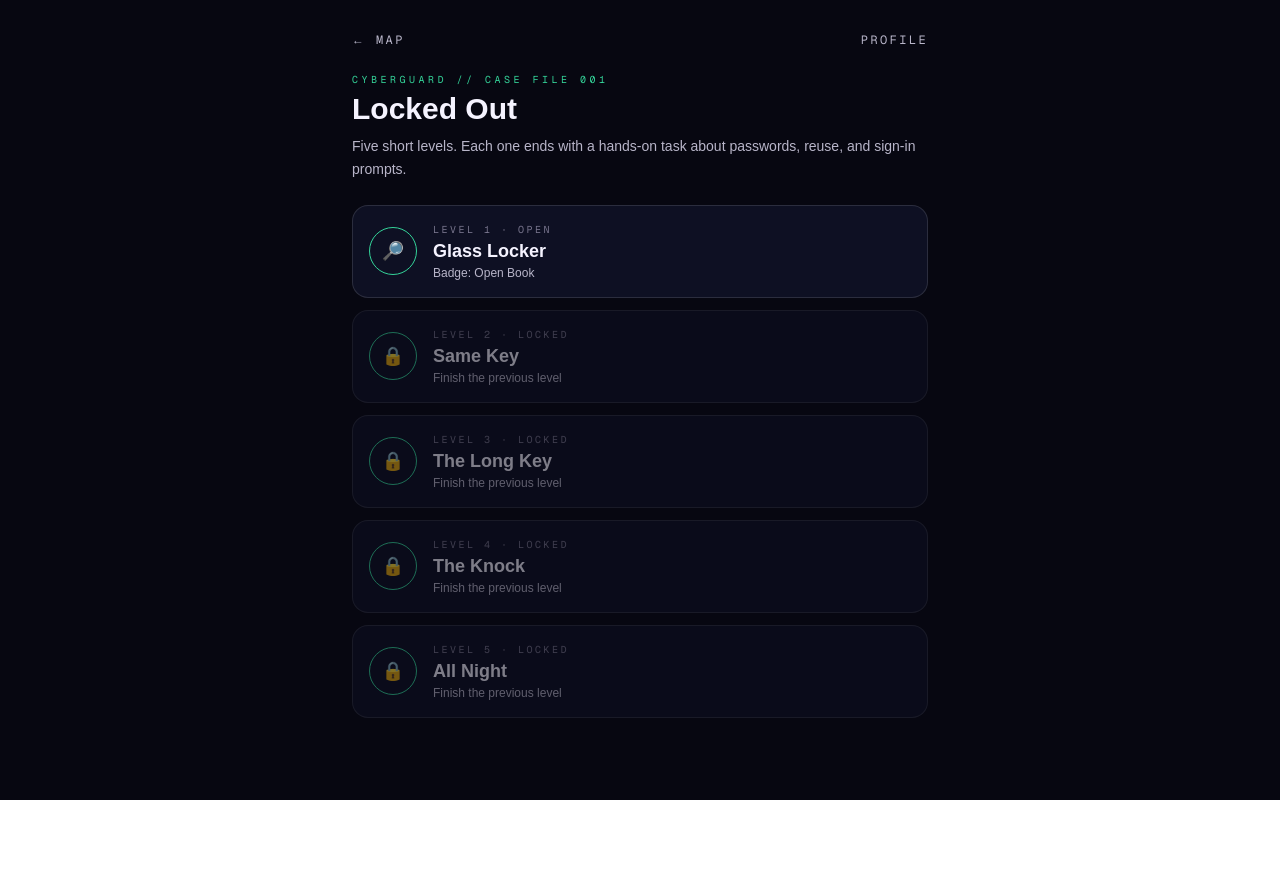
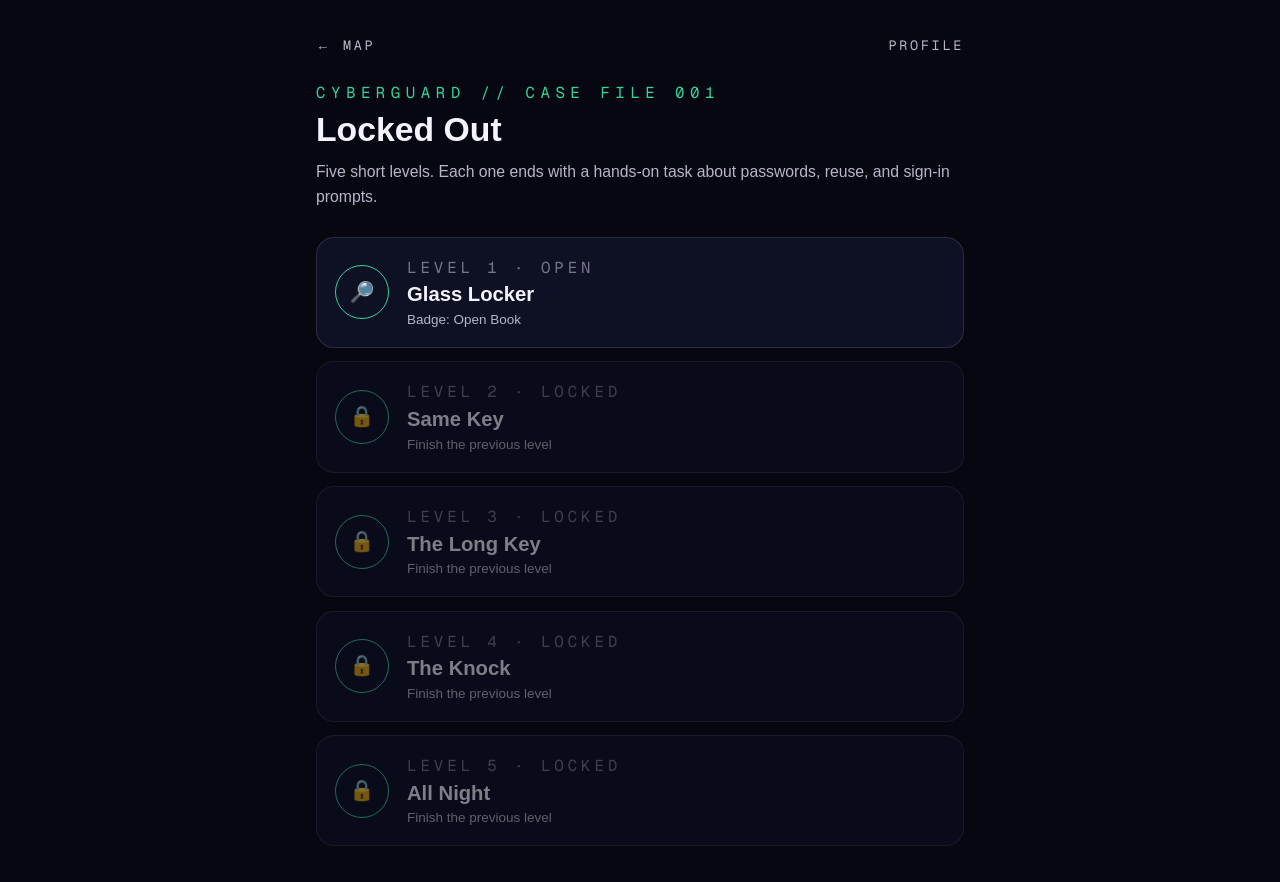
Before and after one commit to MaryammAhmed/G-project, a Next.js app in the folder Frontend/cyberguard-frontend/: page /mission/vault in a window 1280 px wide. Before the commit the page ends 800 px from the top, so only its background shows below. Built offline with nearby package versions, Linux system fonts and the light colour scheme; no server answers.

Commit message:
style: increase global font size and scale small text

```diff
--- a/Frontend/cyberguard-frontend/app/globals.css
+++ b/Frontend/cyberguard-frontend/app/globals.css
@@ -39,6 +39,16 @@
   --font-heading: var(--font-geist-sans), system-ui, sans-serif;
 }
 
+/* ------------------------------------------------------------------
+   GLOBAL SIZE: everything in rem (Tailwind text-*, p-*, gap-*, max-w-*
+   and the cg- classes below) scales with this value.
+   100% = 16px (default). 112.5% = 18px. 125% = 20px.
+   Change this single number to make the whole site bigger or smaller.
+   ------------------------------------------------------------------ */
+html {
+  font-size: 112.5%;
+}
+
 :root {
   --background: #ffffff;
   --foreground: #171717;
@@ -56,6 +66,17 @@ body {
   color: var(--foreground);
   font-family: Arial, Helvetica, sans-serif;
 }
+
+/* ------------------------------------------------------------------
+   TINY TEXT FIX: classes like text-[10px] use fixed pixels, so they
+   ignore the html font-size above. These overrides convert the common
+   ones to rem so they grow with the rest of the site.
+   (Unlayered CSS wins over Tailwind's layered utilities.)
+   ------------------------------------------------------------------ */
+.text-\[8px\]  { font-size: 0.75rem; }    /* ~13.5px at 112.5% */
+.text-\[9px\]  { font-size: 0.8125rem; }  /* ~14.6px */
+.text-\[10px\] { font-size: 0.875rem; }   /* ~15.8px */
+.text-\[11px\] { font-size: 0.9375rem; }  /* ~16.9px */
 
 @layer components {
   /* ---- page: obsidian + soft colour glow + faint grid ---- */
@@ -104,7 +125,7 @@ body {
   /* ---- monospace details ---- */
   .cg-kicker {
     font-family: var(--font-hud);
-    font-size: 0.625rem;
+    font-size: 0.75rem;            /* was 0.625rem */
     font-weight: 700;
     letter-spacing: 0.3em;
     text-transform: uppercase;
@@ -112,7 +133,7 @@ body {
   }
   .cg-title {
     font-family: var(--font-heading);
-    font-size: 1.75rem;
+    font-size: 2rem;               /* was 1.75rem */
     font-weight: 700;
     line-height: 1.15;
   }
@@ -120,7 +141,7 @@ body {
     display: block;
     margin-bottom: 0.35rem;
     font-family: var(--font-hud);
-    font-size: 0.6875rem;
+    font-size: 0.8125rem;          /* was 0.6875rem */
     letter-spacing: 0.2em;
     text-transform: uppercase;
     color: var(--color-text-secondary, #b8b5c9);
@@ -135,6 +156,7 @@ body {
     padding: 0.75rem 1rem;
     color: var(--color-text-primary, #f5f3ff);
     font-family: var(--font-hud);
+    font-size: 1rem;               /* new: explicit input text size */
     outline: none;
   }
   .cg-input:focus {
@@ -143,10 +165,10 @@ body {
   }
   .cg-btn {
     border-radius: 0.75rem;
-    padding: 0.75rem 1.5rem;
+    padding: 0.85rem 1.5rem;
     background: var(--c, #4cc9ff);
     color: var(--color-space, #070711);
-    font-size: 0.875rem;
+    font-size: 1rem;               /* was 0.875rem */
     font-weight: 600;
     letter-spacing: 0.04em;
     transition: filter 0.15s ease, transform 0.15s ease;
```
